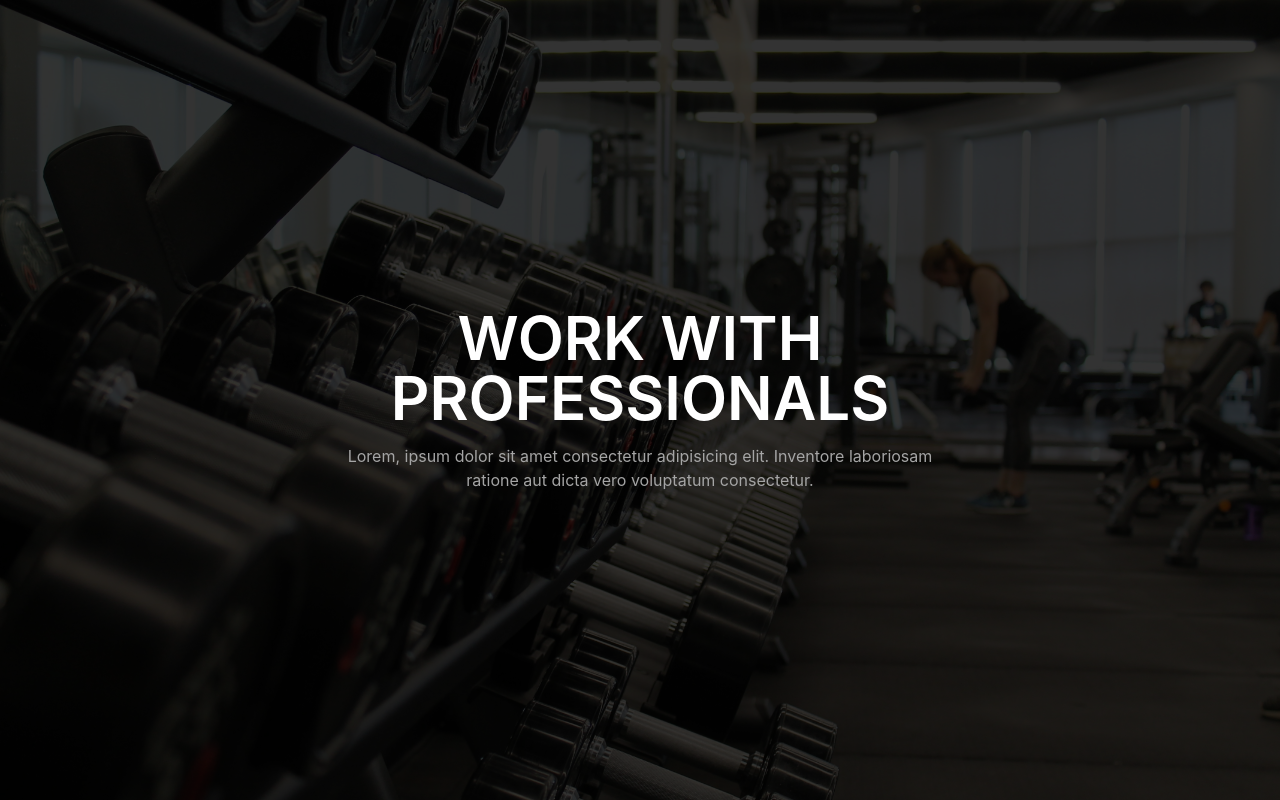
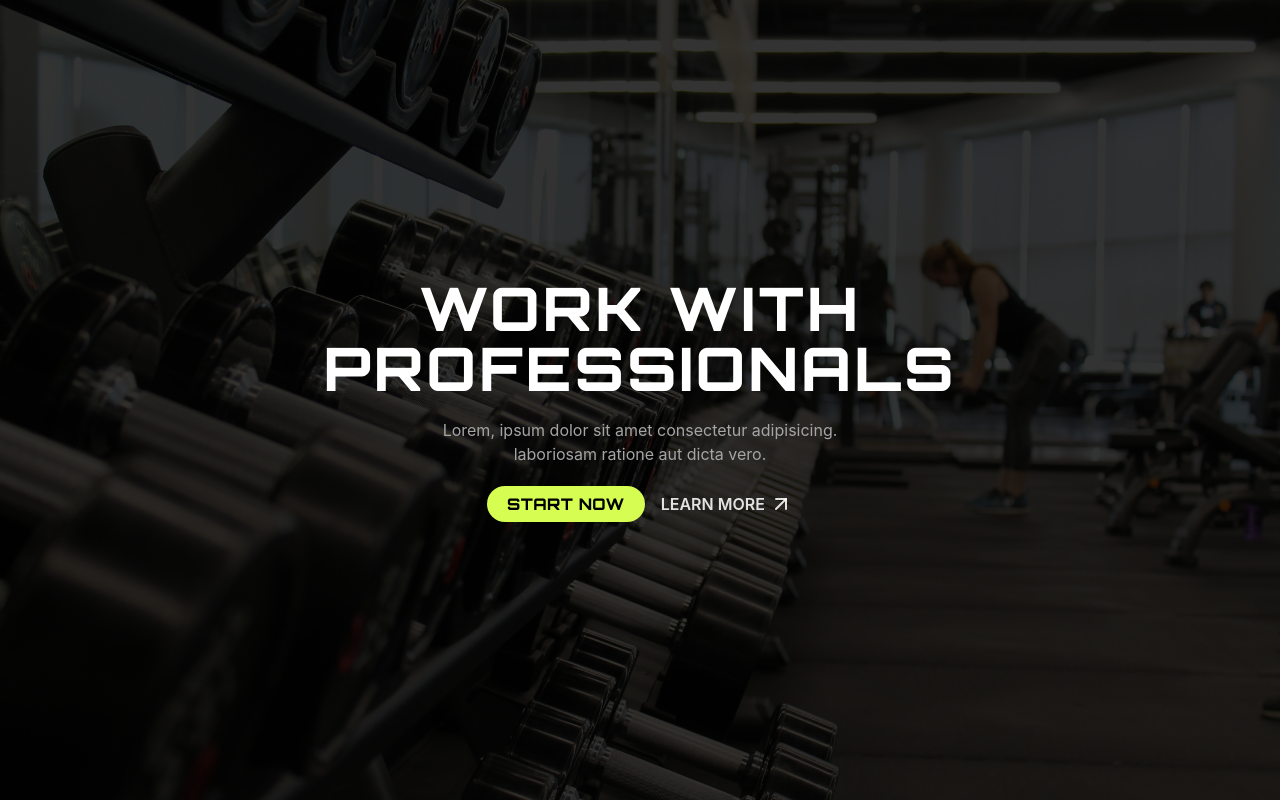
Before and after one commit to aehamdy/gymteam_landingpage, a React (Vite) app: page / in a window 1280 px wide. Built offline with nearby package versions, Linux system fonts and the light colour scheme.

Commit message:
feat: Add HeroSection with buttons

```diff
--- a/index.html
+++ b/index.html
@@ -11,6 +11,13 @@
       href="https://fonts.googleapis.com/css2?family=Teko:wght@300..700&display=swap"
       rel="stylesheet"
     />
+    <!-- Google Font - Orbitron -->
+    <link rel="preconnect" href="https://fonts.googleapis.com" />
+    <link rel="preconnect" href="https://fonts.gstatic.com" crossorigin />
+    <link
+      href="https://fonts.googleapis.com/css2?family=Orbitron:wght@400..900&display=swap"
+      rel="stylesheet"
+    />
     <title>GymTeam</title>
   </head>
   <body>
--- a/src/components/HeroSection.jsx
+++ b/src/components/HeroSection.jsx
@@ -1,18 +1,24 @@
+import { ArrowUpRight } from "./header-icons/Icons";
+import PrimaryButton from "./PrimaryButton";
+
 function HeroSection() {
   return (
     <section className="relative grid place-items-center before:content[''] before:absolute before:top-0 before:left-0 before:w-full before:h-full before:bg-black/[0.8] h-dvh bg-[url('/src/assets/hero-section.jpg')] bg-cover bg-no-repeat bg-center">
-      <div className="absolute flex flex-col gap-4 w-3/4 text-center">
-        <h2 className="font-semibold text-6xl text-white uppercase">
-          work with
-          <br />
-          professionals
+      <div className="absolute flex flex-col gap-7 md:gap-5 w-3/4 md:1/2 text-center">
+        <h2 className="w-fit mx-auto font-orbitron font-extrabold text-2xl sm:text-4xl md:text-5xl lg:text-6xl text-white uppercase text-center tracking-wider">
+          work with professionals
         </h2>
-        <p className=" mx-auto text-secondary-paragraph">
-          Lorem, ipsum dolor sit amet consectetur adipisicing elit. Inventore
-          laboriosam
-          <br />
-          ratione aut dicta vero voluptatum consectetur.
+        <p className="w-fit md:w-3/4 lg:w-1/2 mx-auto text-secondary-paragraph">
+          Lorem, ipsum dolor sit amet consectetur adipisicing. laboriosam
+          ratione aut dicta vero.
         </p>
+        <div className="flex flex-col md:flex-row justify-between items-center gap-4 mx-auto">
+          <PrimaryButton text="start now" />
+          <button className="flex gap-1 font-semibold uppercase hover:text-white duration-short">
+            <a href="#">learn more</a>
+            <ArrowUpRight />
+          </button>
+        </div>
       </div>
     </section>
   );
--- /dev/null
+++ b/src/components/PrimaryButton.jsx
@@ -0,0 +1,10 @@
+/* eslint-disable react/prop-types */
+function PrimaryButton({ text }) {
+  return (
+    <button className="font-orbitron font-extrabold uppercase tracking-wide py-1.5 px-5 rounded-3xl text-black bg-accent hover:shadow-button-shadow duration-short cursor-pointer">
+      {text}
+    </button>
+  );
+}
+
+export default PrimaryButton;
--- a/src/components/header-icons/Icons.jsx
+++ b/src/components/header-icons/Icons.jsx
@@ -1,4 +1,4 @@
-import { Mail, MenuIcon, Search, X } from "lucide-react";
+import { ArrowUpRightIcon, Mail, MenuIcon, Search, X } from "lucide-react";
 
 export function SearchIcon() {
   return <Search className="hover:text-white duration-short cursor-pointer" />;
@@ -17,3 +17,7 @@ export function Menu() {
 export function CloseIcon() {
   return <X className="lg:hidden cursor-pointer" />;
 }
+
+export function ArrowUpRight() {
+  return <ArrowUpRightIcon />;
+}
--- a/tailwind.config.js
+++ b/tailwind.config.js
@@ -8,7 +8,8 @@ module.exports = {
 
     extend: {
       fontFamily: {
-        'Teko': ['Teko', 'sans-serif'],
+        'teko': ['Teko', 'sans-serif'],
+        'orbitron': ['Orbitron', 'sans-serif'],
       },
       colors: {
         'accent': 'rgb(214, 253, 82)',
```
